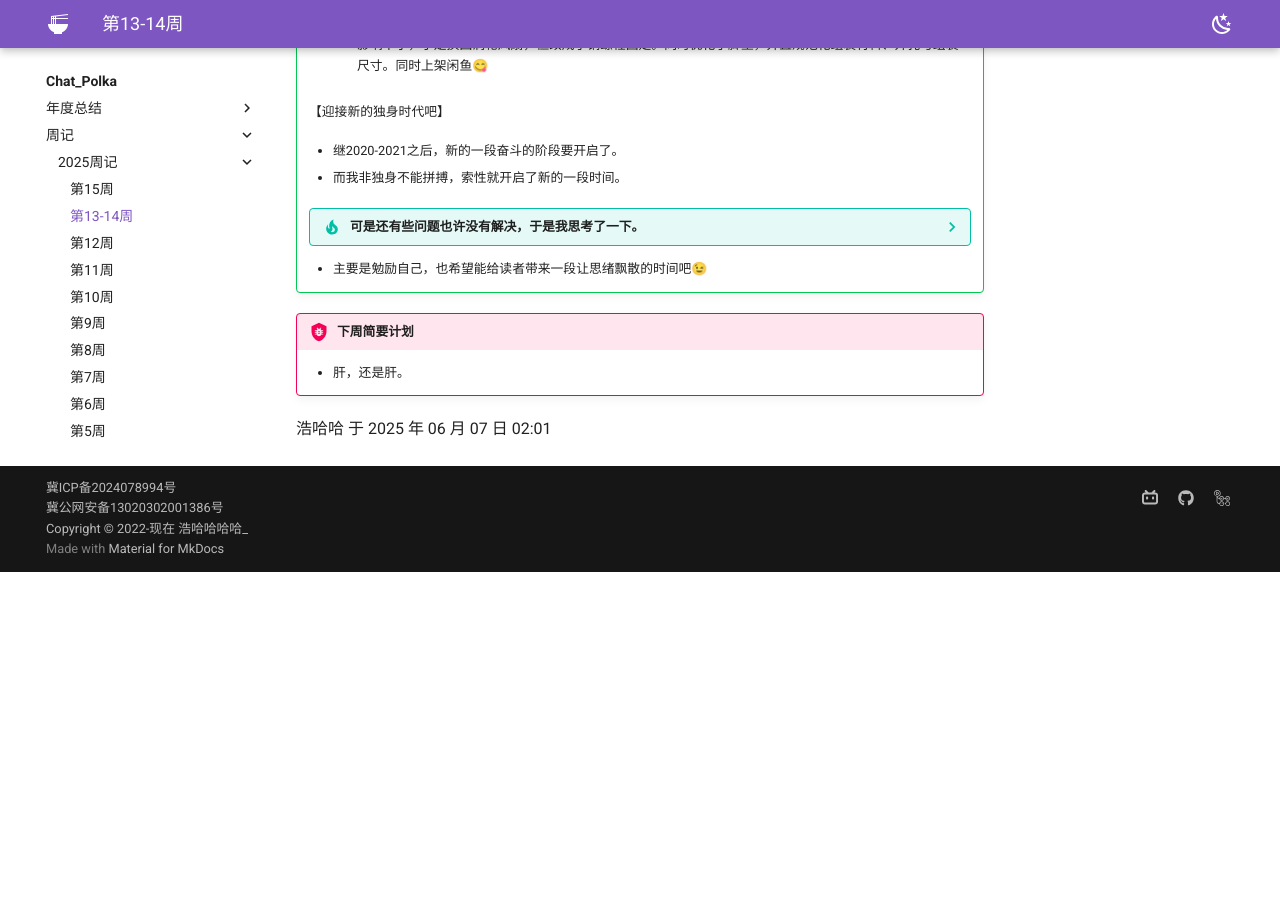
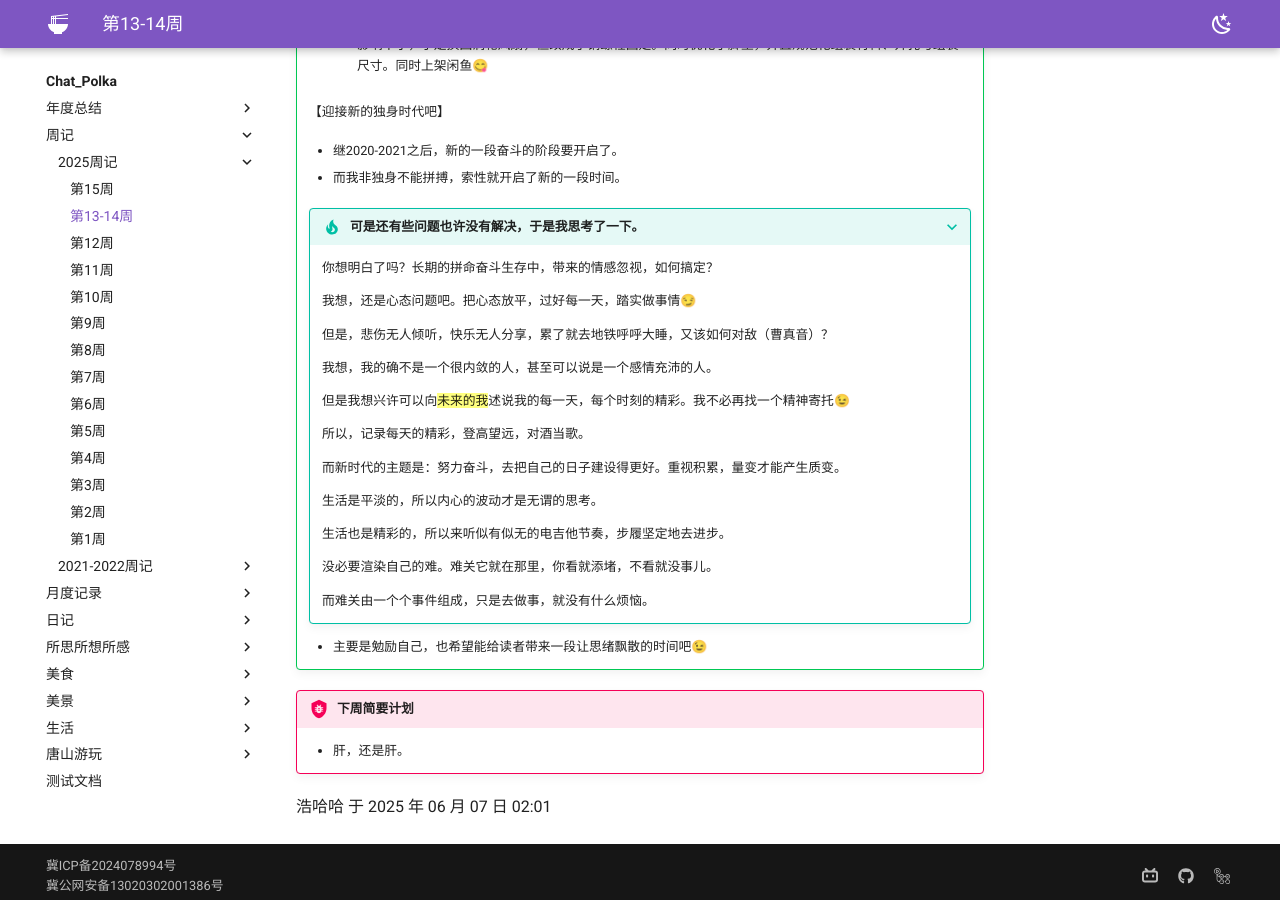
Before and after one commit to Haohahahaha/chat, an MkDocs documentation site: the page built from docs/1-Weekly/2025/0525-0607-13&14th.md, in a window 1280 px wide and 900 px high, scrolled down 1308 px. Built offline with MkDocs 1.6.1 and Material for MkDocs 9.7.7, drawn with Linux system fonts in a browser that asks for light colours; before the commit the page ends 1880 px from its top, so only the background shows below that.

Commit message:
2025-06-23_01:38:54 update

```diff
--- a/docs/1-Weekly/2025/0525-0607-13&14th.md
+++ b/docs/1-Weekly/2025/0525-0607-13&14th.md
@@ -57,7 +57,9 @@
 
     - 而我非独身不能拼搏，索性就开启了新的一段时间。
 
-    ??? tip "可是还有些问题也许没有解决，于是我思考了一下。"
+    <a id="think"></a>
+
+    ???+ tip "可是还有些问题也许没有解决，于是我思考了一下。"
 
         你想明白了吗？长期的拼命奋斗生存中，带来的情感忽视，如何搞定？
 
```
